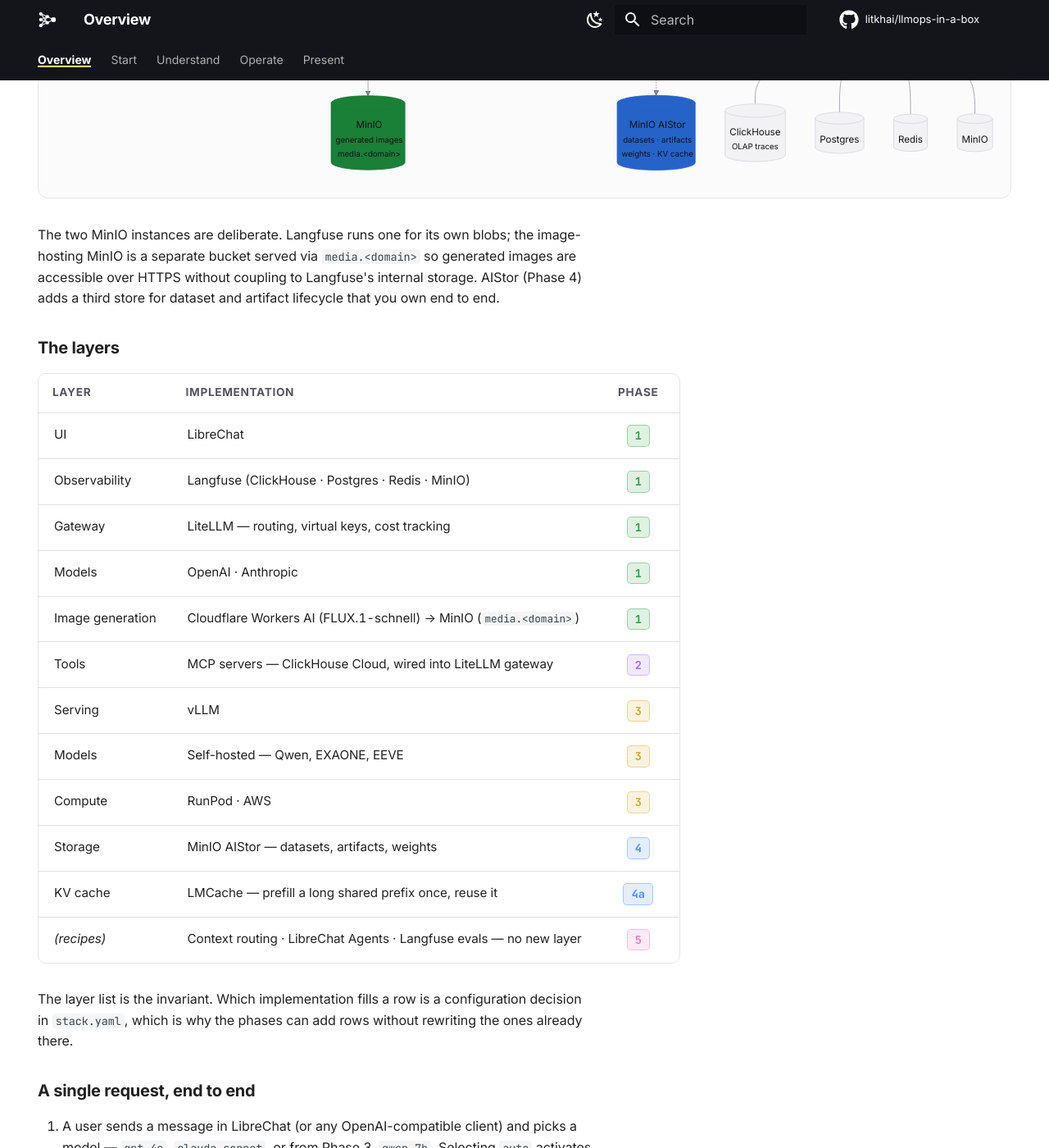
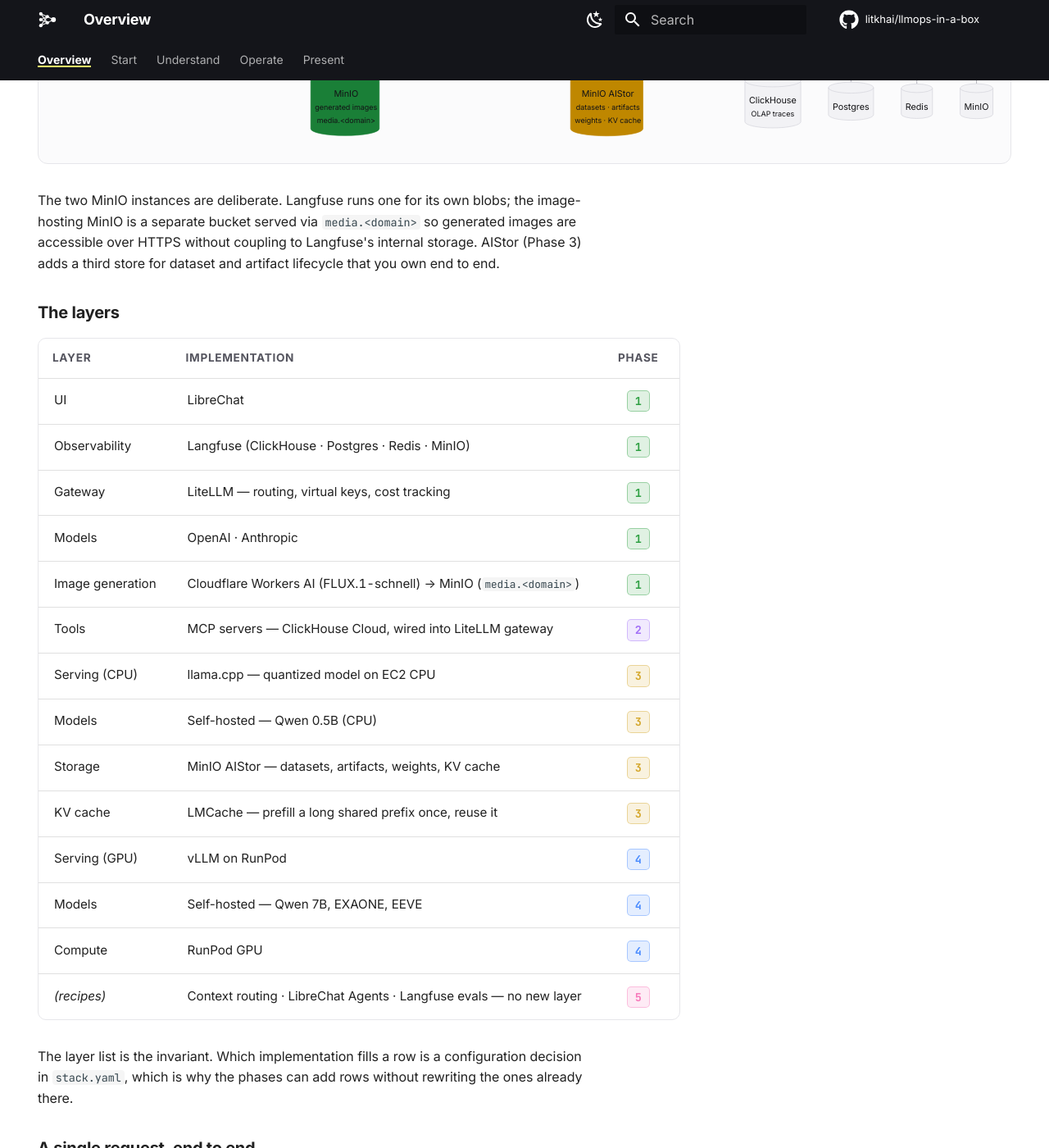
Before and after one commit to litkhai/llmops-in-a-box, an MkDocs documentation site: the page built from docs/index.md, in a window 1280 px wide and 1400 px high, scrolled down 2956 px. Shown: the whole window at 82% size. Built offline with MkDocs 1.6.1 and Material for MkDocs 9.7.7, drawn with Linux system fonts in a browser that asks for light colours; comment, search, counter and statistics services are not loaded; some of the changed text lies outside the part shown.

Commit message:
docs: propagate Phase 3/4 swap across all documentation
Align every doc with the new build order: Phase 3 = CPU serving + MinIO
KV cache, Phase 4 = GPU serving on RunPod.

- docs/index.md: mermaid diagram adds CPU node (Phase 3), VL moves to
  Phase 4; ST colour updated to p3; layer table split into CPU (3) and
  GPU (4) rows; phases summary table updated; airgapped note references
  Phase 3 CPU; AIStor parenthetical corrected to Phase 3
- docs/deployment.md: "External vLLM serving" heading and Phase 3 ref
  → Phase 4
- docs/credentials.md: RUNPOD/VLLM keys table row → Phase 4 GPU serving
- docs/demo-flow.md: variation section heading and note → Phase 4
- docs/background.md: self-hosted serving link updated to Phase 3 (CPU)
  and Phase 4 (GPU)

Co-Authored-By: Claude Sonnet 4.6 <noreply@anthropic.com>

````diff
--- a/docs/index.md
+++ b/docs/index.md
@@ -130,6 +130,7 @@ flowchart TB
     CF["Cloudflare Workers AI<br/><small>FLUX.1-schnell</small>"]
     IMGMI[("MinIO<br/><small>generated images<br/>media.&lt;domain&gt;</small>")]
     MCP["MCP servers<br/><small>ClickHouse Cloud</small>"]
+    CPU["llama.cpp :8080<br/><small>Qwen2.5-0.5B · CPU</small>"]
     VL["vLLM :8000<br/><small>Qwen2.5-7B on RunPod</small>"]
 
     LF["<b>Langfuse</b><br/><small>:3000 · traces · sessions<br/>datasets · evals</small>"]
@@ -147,8 +148,9 @@ flowchart TB
     GW -->|"Phase 1 (images)"| CF
     CF --> IMGMI
     GW -->|Phase 2| MCP
-    GW -->|Phase 3| VL
-    VL -.->|Phase 4| ST
+    GW -->|Phase 3| CPU
+    CPU -.->|"Phase 3 (KV cache)"| ST
+    GW -->|Phase 4| VL
 
     GW -.->|"traces: prompt, tokens,<br/>latency, cost, errors"| LF
     LF --- CH
@@ -163,15 +165,15 @@ flowchart TB
     classDef obs fill:#0969da,stroke:#0969da,color:#fff
     class OA,AN,CF,IMGMI p1
     class MCP p2
-    class VL p3
-    class ST p4
+    class CPU,ST p3
+    class VL p4
     class LF obs
 ```
 
 The two MinIO instances are deliberate. Langfuse runs one for its own blobs;
 the image-hosting MinIO is a separate bucket served via `media.<domain>` so
 generated images are accessible over HTTPS without coupling to Langfuse's
-internal storage. AIStor (Phase 4) adds a third store for dataset and artifact
+internal storage. AIStor (Phase 3) adds a third store for dataset and artifact
 lifecycle that you own end to end.
 
 ### The layers
@@ -184,11 +186,13 @@ lifecycle that you own end to end.
 | Models | OpenAI · Anthropic | <span class="phase phase-1">1</span> |
 | Image generation | Cloudflare Workers AI (FLUX.1-schnell) → MinIO (`media.<domain>`) | <span class="phase phase-1">1</span> |
 | Tools | MCP servers — ClickHouse Cloud, wired into LiteLLM gateway | <span class="phase phase-2">2</span> |
-| Serving | vLLM | <span class="phase phase-3">3</span> |
-| Models | Self-hosted — Qwen, EXAONE, EEVE | <span class="phase phase-3">3</span> |
-| Compute | RunPod · AWS | <span class="phase phase-3">3</span> |
-| Storage | MinIO AIStor — datasets, artifacts, weights | <span class="phase phase-4">4</span> |
-| KV cache | LMCache — prefill a long shared prefix once, reuse it | <span class="phase phase-4">4a</span> |
+| Serving (CPU) | llama.cpp — quantized model on EC2 CPU | <span class="phase phase-3">3</span> |
+| Models | Self-hosted — Qwen 0.5B (CPU) | <span class="phase phase-3">3</span> |
+| Storage | MinIO AIStor — datasets, artifacts, weights, KV cache | <span class="phase phase-3">3</span> |
+| KV cache | LMCache — prefill a long shared prefix once, reuse it | <span class="phase phase-3">3</span> |
+| Serving (GPU) | vLLM on RunPod | <span class="phase phase-4">4</span> |
+| Models | Self-hosted — Qwen 7B, EXAONE, EEVE | <span class="phase phase-4">4</span> |
+| Compute | RunPod GPU | <span class="phase phase-4">4</span> |
 | *(recipes)* | Context routing · LibreChat Agents · Langfuse evals — no new layer | <span class="phase phase-5">5</span> |
 
 The layer list is the invariant. Which implementation fills a row is a
@@ -198,7 +202,7 @@ without rewriting the ones already there.
 ### A single request, end to end
 
 1. A user sends a message in LibreChat (or any OpenAI-compatible client) and
-   picks a model — `gpt-4o`, `claude-sonnet`, or from Phase 3, `qwen-7b`.
+   picks a model — `gpt-4o`, `claude-sonnet`, `qwen-0.5b` (Phase 3 CPU), or `qwen-7b` (Phase 4 GPU).
    Selecting `auto` activates language-aware routing at the gateway.
 2. LiteLLM receives it on **one unified endpoint**, resolves the model alias,
    and routes it to the right provider. Anthropic's format translation is
@@ -257,8 +261,8 @@ flowchart LR
 !!! warning "Phase 1 is not an air-gapped deployment"
     At least one external model-provider key is required, and every model
     request leaves the local network. Sovereignty is the argument the
-    architecture makes; it becomes demonstrable in Phase 3, when there is a
-    self-hosted model for `--profile airgapped` to fall back to. See
+    architecture makes; it becomes demonstrable in Phase 3, when the CPU-served
+    `qwen-0.5b` enables `--profile airgapped` with no commercial API. See
     [Background](background.md#the-cross-border-question) for why the transfer
     question is the one that decides it.
 
@@ -270,8 +274,8 @@ flowchart LR
 |:--:|---|---|
 | <span class="phase phase-1">1</span> | Gateway, UI, and tracing over frontier APIs | In progress |
 | <span class="phase phase-2">2</span> | MCP tool layer, starting with ClickHouse Cloud | Runnable — ClickHouse Cloud via MCP |
-| <span class="phase phase-3">3</span> | vLLM self-hosted serving alongside provider APIs | Not built yet |
-| <span class="phase phase-4">4</span> | Artifact storage and KV-cache reuse | Not built yet |
+| <span class="phase phase-3">3</span> | CPU serving (llama.cpp) and MinIO KV cache | Not built yet |
+| <span class="phase phase-4">4</span> | GPU serving on RunPod | Not built yet |
 | <span class="phase phase-5">5</span> | Routing, agents, guardrails, and judge-scored routing | Not built yet |
 
 The Status column reports implementation state, not scope. AWS EC2 and
````
Also changed, not shown: docs/background.md (+1 -1 lines), docs/credentials.md (+1 -1 lines), docs/demo-flow.md (+3 -3 lines), docs/deployment.md (+2 -2 lines).
